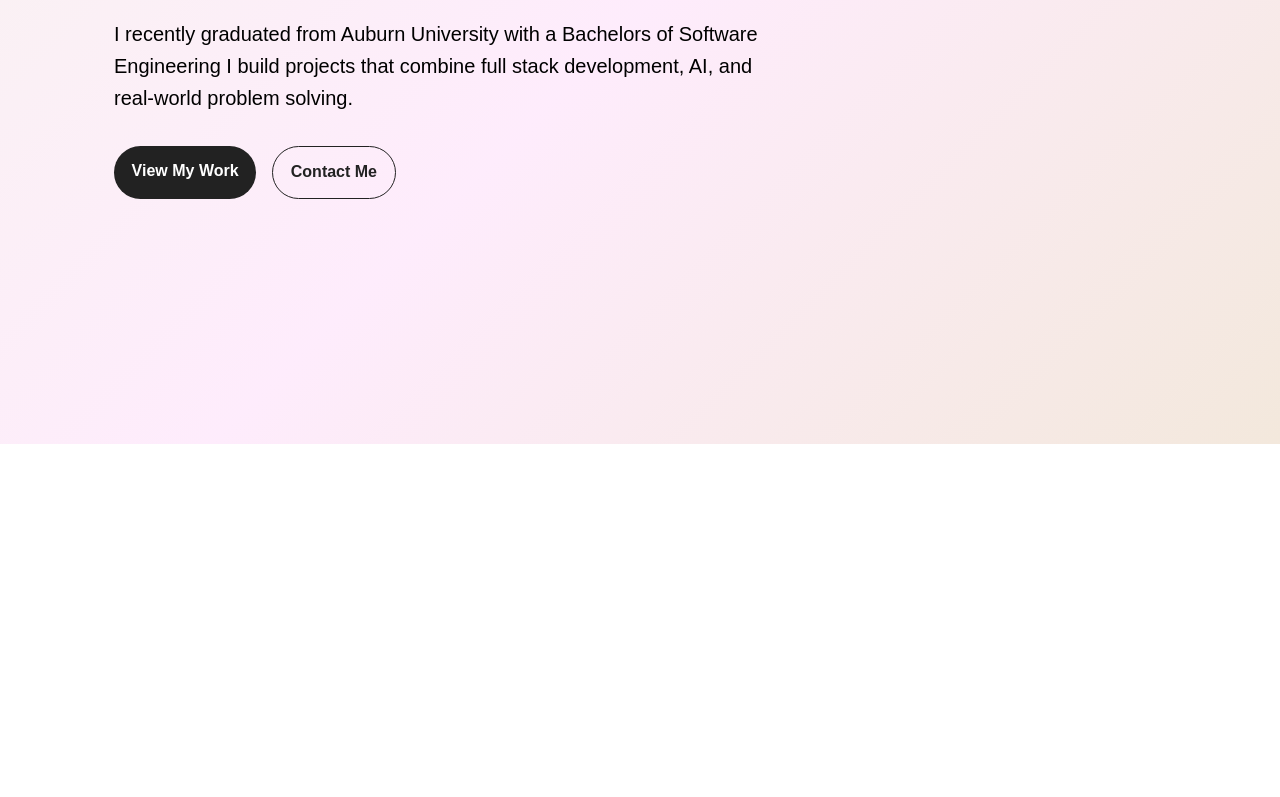
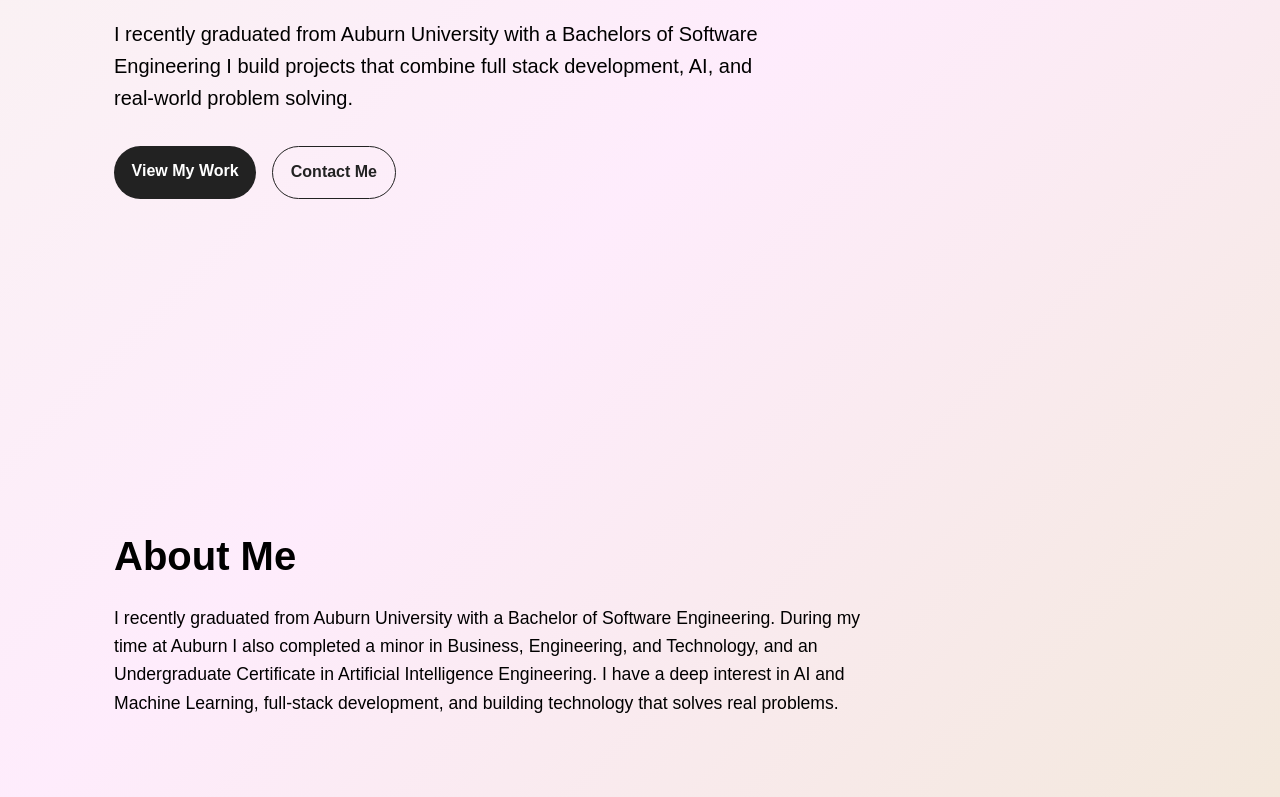
Before and after one commit to claireweber12/claire-portfolio, a React (Vite) app: page / in a window 1280 px wide. Shown: the part 417-1214 px from the top of the page. Before the commit the page ends 861 px from the top, so only its background shows below. Built offline with nearby package versions, Linux system fonts and the light colour scheme.

Commit message:
add About Section

```diff
--- a/src/App.jsx
+++ b/src/App.jsx
@@ -1,11 +1,13 @@
 import Hero from "./components/Hero";
 import Navbar from "./components/Navbar";
+import About from "./components/About";
 
 function App() {
   return (
     <div>
       <Navbar />
       <Hero />
+      <About />
     </div>
   );
 }
--- /dev/null
+++ b/src/components/About.jsx
@@ -0,0 +1,17 @@
+
+function About() {
+    return (
+        <section id="about" className="section about">
+            <h2>About Me</h2>
+
+            <p>
+                I recently graduated from Auburn University with a Bachelor of Software Engineering. During my
+                time at Auburn I also completed a minor in Business, Engineering, and Technology, and an Undergraduate Certificate in Artificial
+                Intelligence Engineering. I have a deep interest in AI and Machine Learning, full-stack development, and building technology that solves
+                real problems.
+            </p>
+        </section>
+    );
+}
+
+export default About;
--- a/src/styles.css
+++ b/src/styles.css
@@ -76,6 +76,22 @@ html {
     z-index:10;
 }
 
+.section{
+    max-width:1100px;
+    margin: 0 auto;
+    padding: 5rem 1.5rem;
+}
+
+.section h2{
+    font-size:2.5rem;
+    margin-bottom: 1rem;
+}
+
+.section p {
+    max-width:750px;
+    font-size:1.1rem;
+}
+
 .navbar{
     max-width:1100px;
     margin:0 auto;
```
